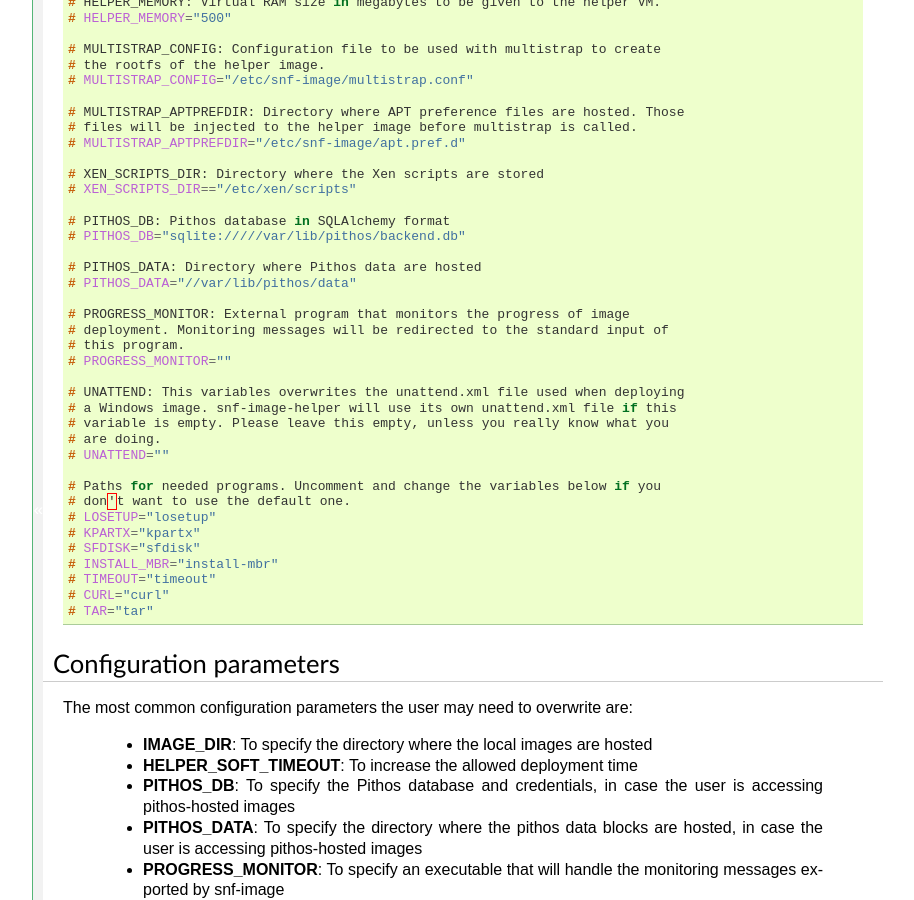
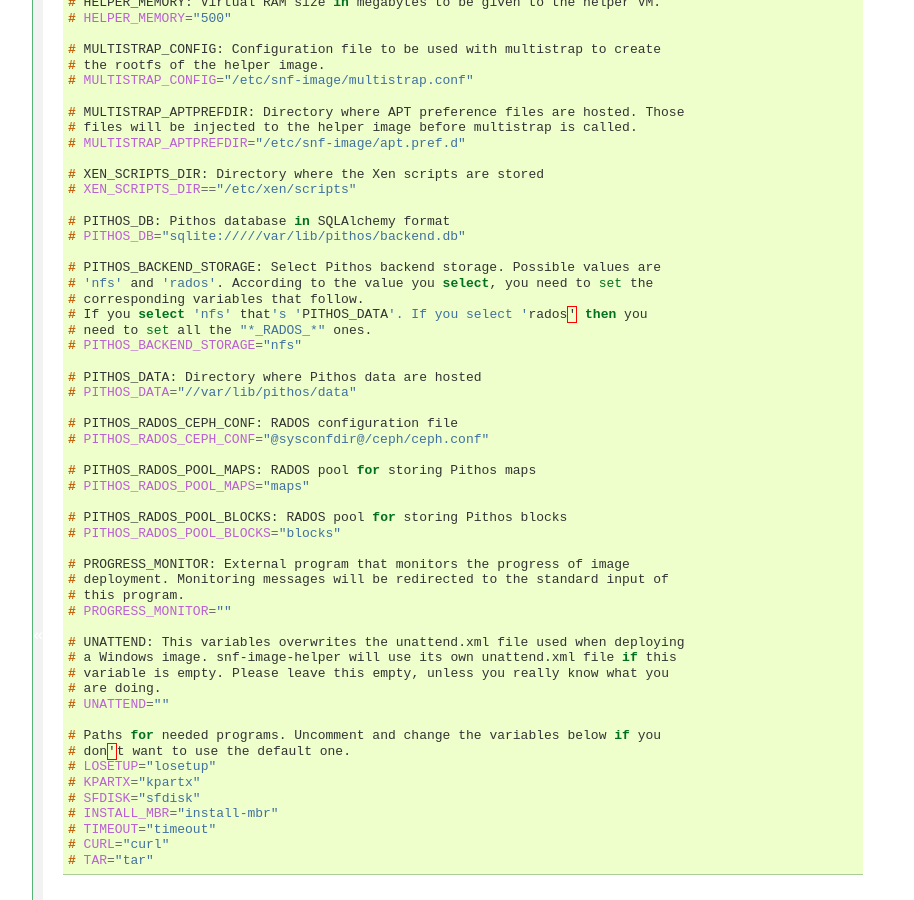
Before and after one commit to grnet/snf-image, a Sphinx documentation site: the page built from docs/configuration.rst, in a window 1280 px wide and 900 px high, scrolled down 786 px. Shown: the whole window, without its empty margins (187-1101 px from the left). Built offline with Sphinx 7.4.7, drawn with Linux system fonts in a browser that asks for light colours.

Commit message:
Update documentation

```diff
--- a/docs/configuration.rst
+++ b/docs/configuration.rst
@@ -64,8 +64,24 @@
   # PITHOS_DB: Pithos database in SQLAlchemy format
   # PITHOS_DB="sqlite://///var/lib/pithos/backend.db"
 
+  # PITHOS_BACKEND_STORAGE: Select Pithos backend storage. Possible values are
+  # 'nfs' and 'rados'. According to the value you select, you need to set the
+  # corresponding variables that follow.
+  # If you select 'nfs' that's 'PITHOS_DATA'. If you select 'rados' then you
+  # need to set all the "*_RADOS_*" ones.
+  # PITHOS_BACKEND_STORAGE="nfs"
+
   # PITHOS_DATA: Directory where Pithos data are hosted
   # PITHOS_DATA="//var/lib/pithos/data"
+
+  # PITHOS_RADOS_CEPH_CONF: RADOS configuration file
+  # PITHOS_RADOS_CEPH_CONF="@sysconfdir@/ceph/ceph.conf"
+
+  # PITHOS_RADOS_POOL_MAPS: RADOS pool for storing Pithos maps
+  # PITHOS_RADOS_POOL_MAPS="maps"
+
+  # PITHOS_RADOS_POOL_BLOCKS: RADOS pool for storing Pithos blocks
+  # PITHOS_RADOS_POOL_BLOCKS="blocks"
 
   # PROGRESS_MONITOR: External program that monitors the progress of image
   # deployment. Monitoring messages will be redirected to the standard input of
```
Also changed, not shown: docs/architecture.rst (+6 -2 lines), docs/interface.rst (+6 -4 lines).
